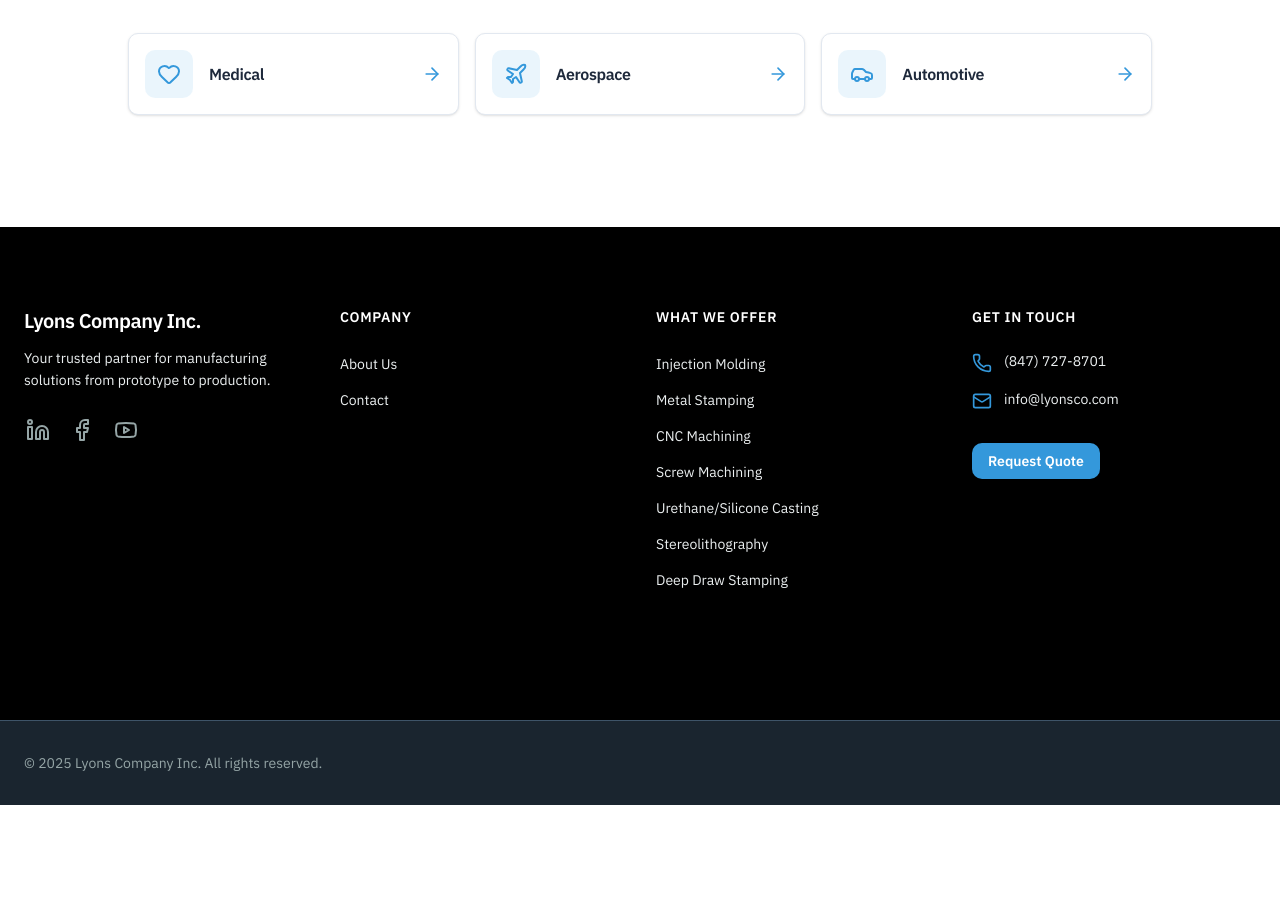
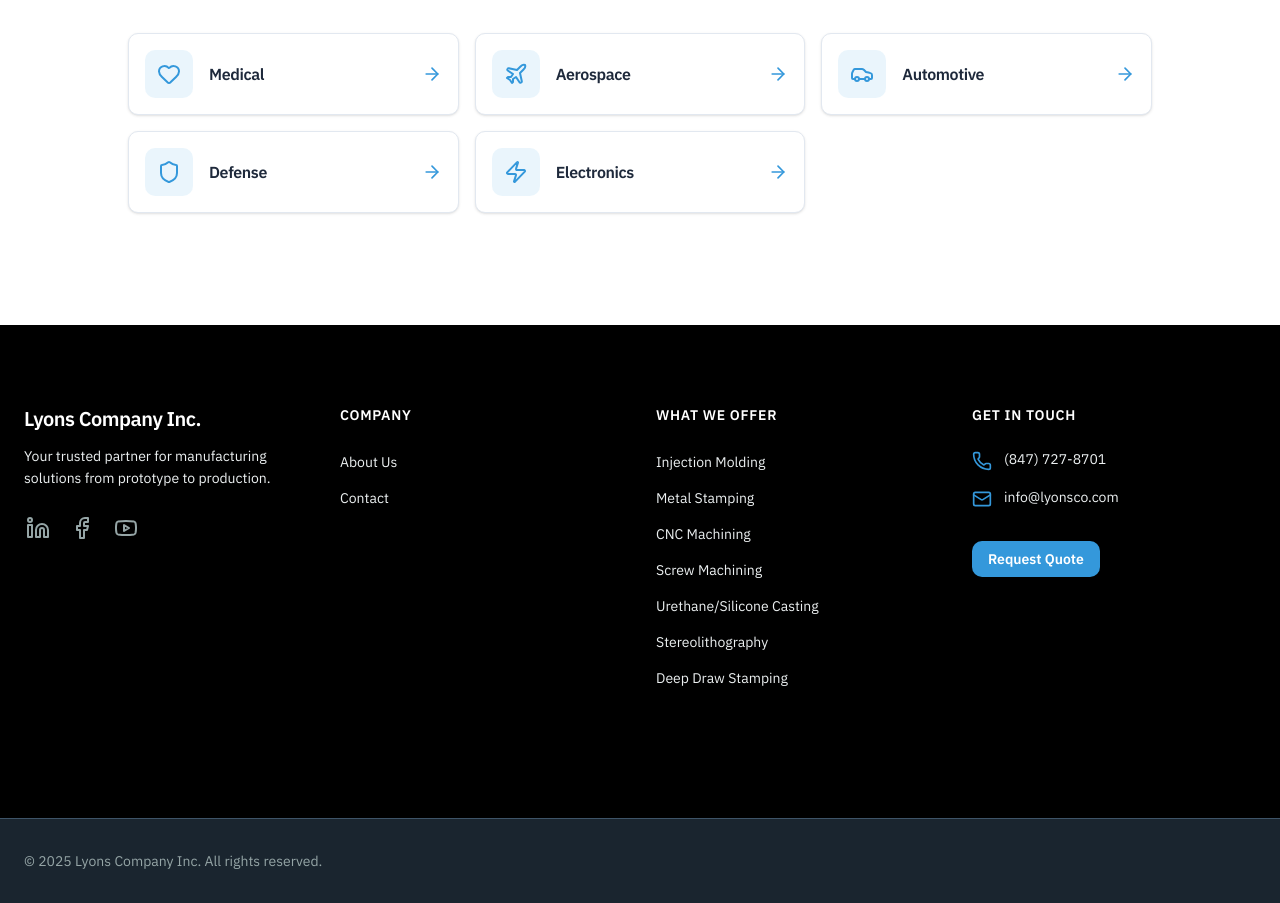
Before and after one commit to Dayropo/lyonsco, a Next.js app: page /companies/cgr-tech in a window 1280 px wide. Shown: the part 3540-4443 px from the top of the page. Before the commit the page ends 4345 px from the top, so only its background shows below. Built offline with nearby package versions, Linux system fonts and the light colour scheme.

Commit message:
increase industries list on companies

```diff
--- a/data/companies.ts
+++ b/data/companies.ts
@@ -23,7 +23,7 @@
       "Urethane Castings",
     ],
     capabilities: ["additive-manufacturing", "cnc-prototyping"],
-    industries: ["medical", "aerospace", "automotive"],
+    industries: ["medical", "aerospace", "automotive", "defense", "electronics"],
     certifications: [
       {
         id: "iso-9001",
@@ -129,7 +129,7 @@
       "cleanroom-production",
       "value-added-assembly",
     ],
-    industries: ["medical", "aerospace", "automotive"],
+    industries: ["medical", "aerospace", "automotive", "defense", "electronics"],
     certifications: [
       {
         id: "iso-9001",
@@ -310,7 +310,7 @@
       "multi-axis-machining",
       "cleanroom-manufacturing",
     ],
-    industries: ["medical", "aerospace", "automotive"],
+    industries: ["medical", "aerospace", "automotive", "defense", "electronics"],
     certifications: [
       {
         id: "iso-9001",
@@ -559,7 +559,7 @@
     heroImage: "/images/companies/minic-hero.webp",
     specialties: ["Swiss-Style Turning", "Micro-Machining", "High-Volume Small Parts"],
     capabilities: ["swiss-machining", "micro-machining", "thread-rolling"],
-    industries: ["medical", "aerospace", "automotive"],
+    industries: ["medical", "aerospace", "automotive", "defense", "electronics"],
     certifications: [
       {
         id: "iso-9001",
@@ -670,7 +670,7 @@
       "Medical, Automotive, Aerospace, Industrial, and Electronics Markets",
       "Quality, Consistency, and Repeatable Results",
     ],
-    industries: ["medical", "aerospace", "automotive"],
+    industries: ["medical", "aerospace", "automotive", "defense", "electronics"],
     certifications: [
       {
         id: "iso-9001",
```
